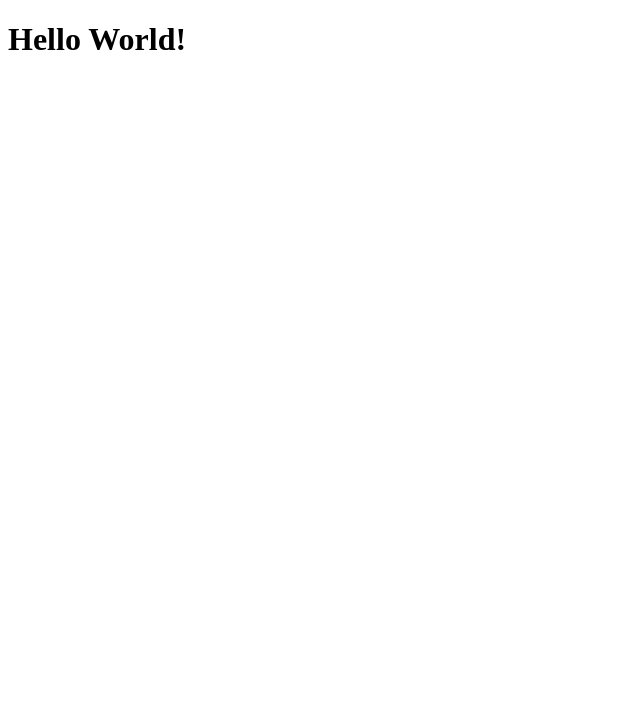
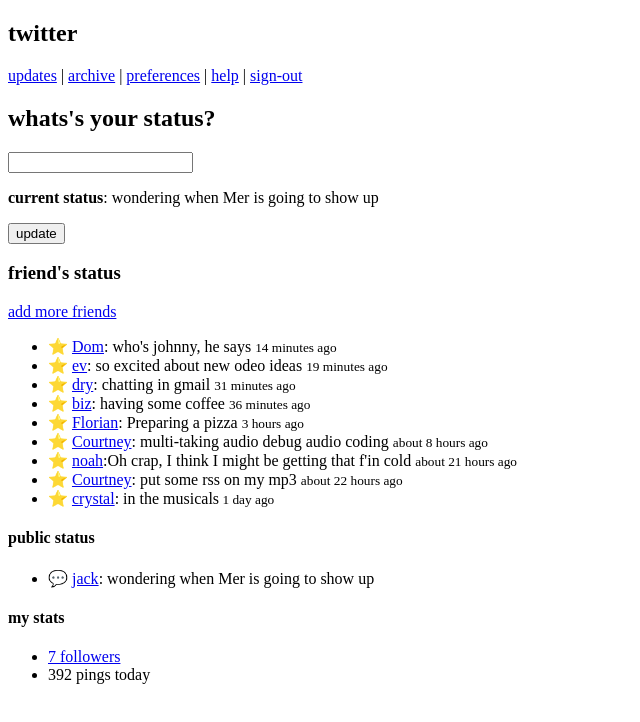
Before and after one commit to AkwasiAppiah/html-twitter-base, a website: page index.html in a window 1280 px wide. Shown: the whole page, without its empty margins (0-640 px from the left). Drawn offline with Linux system fonts and the light colour scheme.

Commit message:
Old Twitter Page

```diff
--- a/index.html
+++ b/index.html
@@ -2,10 +2,67 @@
 <html lang="en">
   <head>
     <!-- You may want to change the site title -->
-    <title>foobar</title>
+    <title>Old Twitter Homepage</title>
   </head>
   <body>
     <!-- put your content below -->
-    <h1>Hello World!</h1>
+    <header>
+      <h2>twitter</h2>
+    </header>
+    <main>
+      <section>
+        <p>
+        <a href='#'>updates</a> | <a href='#'>archive</a> | <a href='#'>preferences</a> | <a href='#'>help</a> | <a href='#'>sign-out</a>
+       </p>
+      </section>
+      <section>
+        <h1>
+        whats's your status?
+        </h1>
+        <input type="text">
+        <p>
+          <b>current status</b>: wondering when Mer is going to show up
+        </p>
+        <p>
+          <button type="button">update</button>
+        </p>
+      </section>
+      <section>
+        <h3>
+          friend's status
+        </h3>
+        <p>
+          <a href='#'>add more friends</a>
+        </p>
+      </section>
+      <section>
+        <ul>
+          <li>⭐ <a href='#'>Dom</a>: who's johnny, he says <small>14 minutes ago</small></li>
+          <li>⭐ <a href='#'>ev</a>: so excited about new odeo ideas <small>19 minutes ago</small></li>
+          <li>⭐ <a href='#'>dry</a>: chatting in gmail <small>31 minutes ago</small></li>
+          <li>⭐ <a href='#'>biz</a>: having some coffee <small>36 minutes ago</small></li>
+          <li>⭐ <a href='#'>Florian</a>: Preparing a pizza <small>3 hours ago</small></li>
+          <li>⭐ <a href='#'>Courtney</a>: multi-taking audio debug audio coding <small>about 8 hours ago</small></li>
+          <li>⭐ <a href='#'>noah</a>:Oh crap, I think I might be getting that f'in cold <small>about 21 hours ago</small></li>
+          <li>⭐ <a href='#'>Courtney</a>: put some rss on my mp3 <small>about 22 hours ago</small></li>
+          <li>⭐ <a href='#'>crystal</a>: in the musicals<small> 1 day ago</small></li>
+        </ul>
+      </section>
+      <section>
+        <h4>public status</h4>
+        <ul>
+          <li>💬 <a href='#'>jack</a>: wondering when Mer is going to show up</li>
+        </ul>
+      </section>
+      <section>
+        <h4>
+          my stats
+        </h4>
+        <ul>
+          <li><a href='#'>7 followers</a></li>
+          <li>392 pings today</li>
+        </ul>
+      </section>
+    </main>
   </body>
 </html>
```
